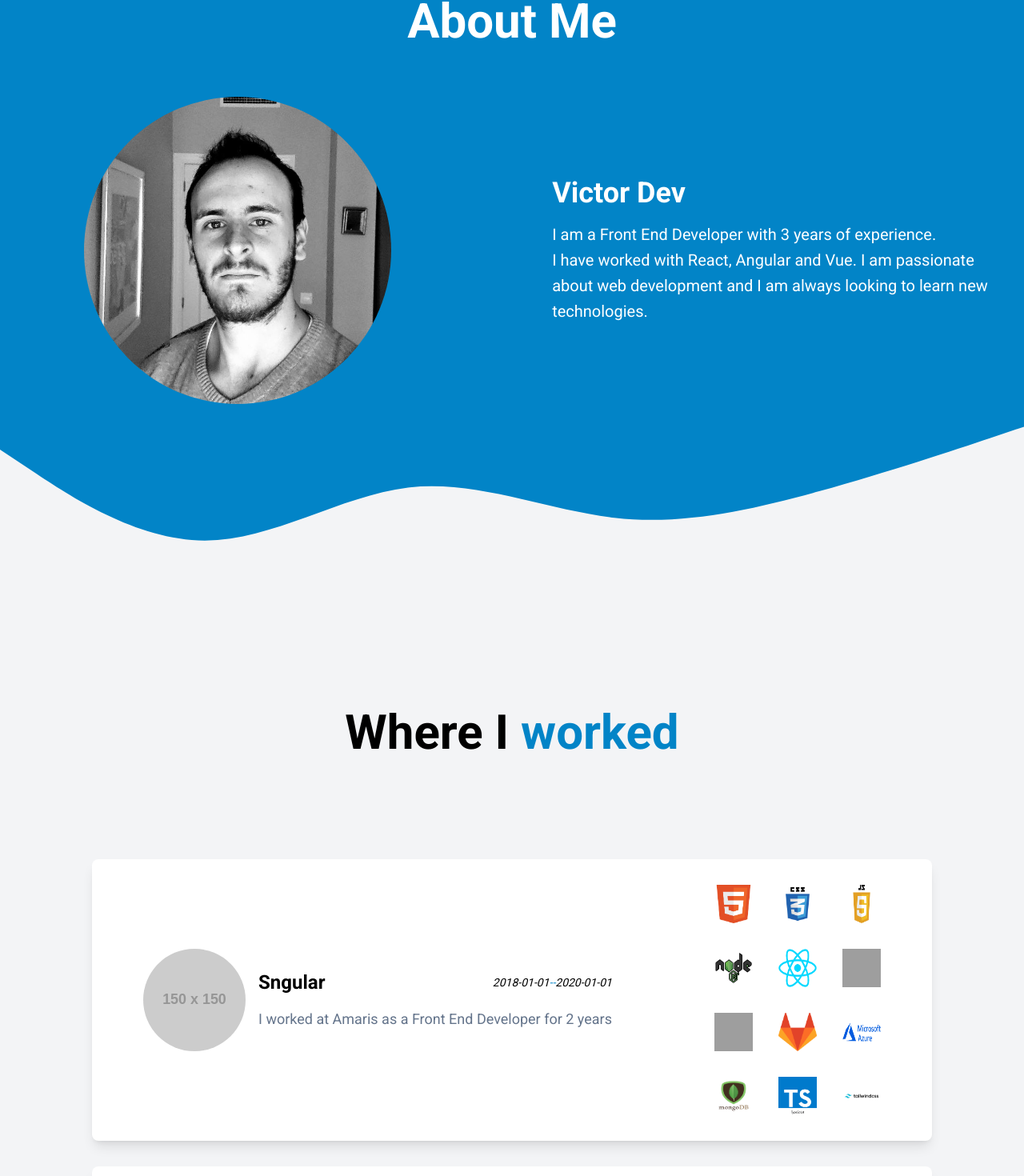
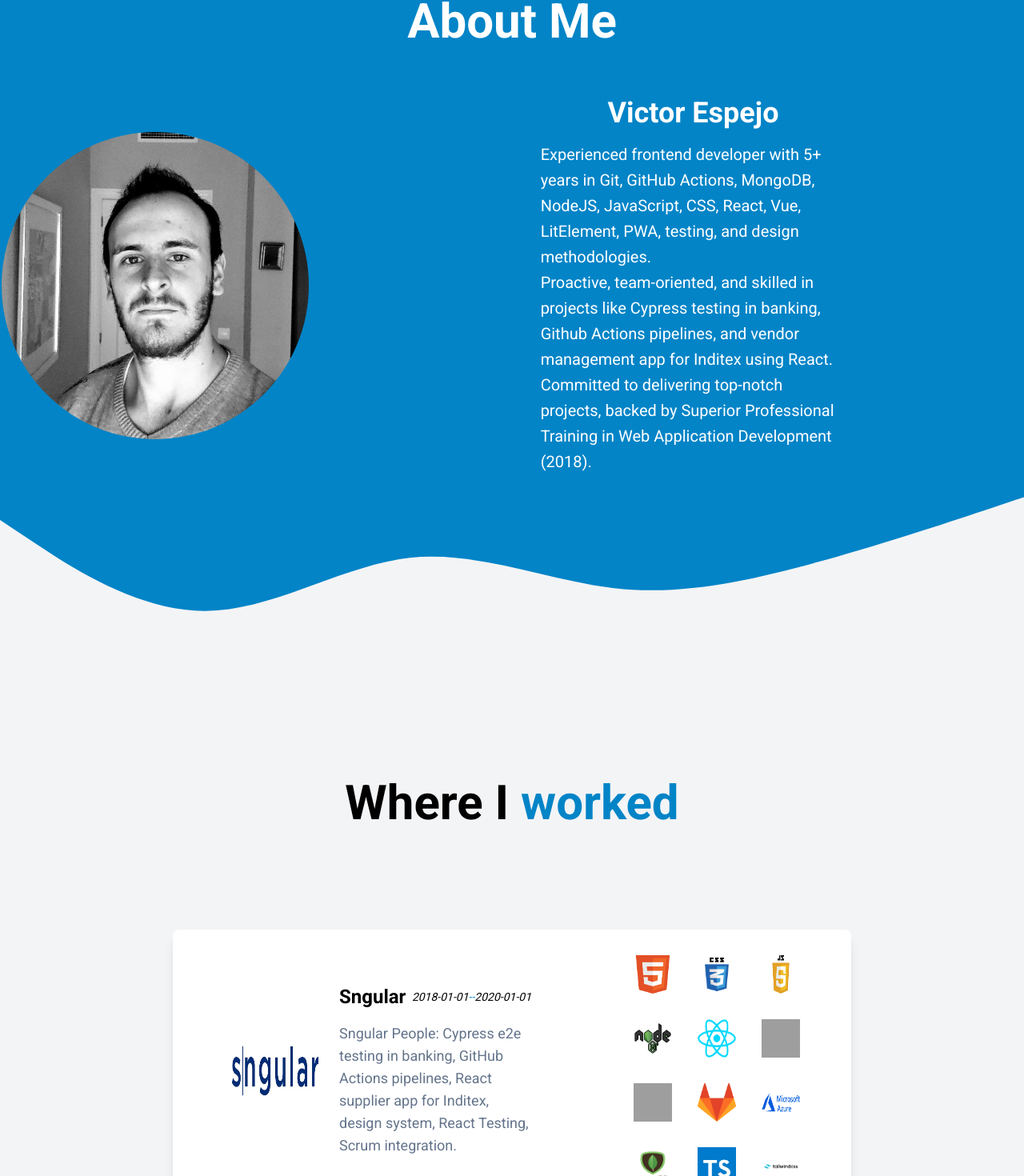
Before and after one commit to VictorEspejo/vicesp_porfolio, a React (Vite) app: page / in a window 1280 px wide. Shown: the part 1079-2549 px from the top of the page at 80% size. Built offline with nearby package versions, Linux system fonts and the light colour scheme; grey boxes are pictures that could not be loaded.

Commit message:
feat: fix texts and images

```diff
--- a/src/components/WorkCard/index.jsx
+++ b/src/components/WorkCard/index.jsx
@@ -8,11 +8,11 @@ export default function WorkCard({ title, description, image, tech, startDate, e
                 <img
                     src={image}
                     alt={title}
-                    className="h-32 object-cover rounded-full"
+                    className="h-32 object-cover rounded-full w-32 h-32 object-fill"
                 />
                 <div className="flex flex-col gap-4">
                     <h2 className="font-bold text-2xl flex justify-between items-center">{title} <span className="font-light text-sm italic">{startDate}<span className="text-sky-600">--</span>{endDate}</span></h2>
-                    <p className="text-lg text-slate-500 dark:text-slate-400">{description}</p>
+                    <p className="text-lg text-slate-500 dark:text-slate-400 w-60">{description}</p>
                 </div>
             </header>
             <section className="grid grid-cols-3 gap-8 ml-0 md:ml-32 mt-8 md:mt-0">
--- a/src/views/About/index.jsx
+++ b/src/views/About/index.jsx
@@ -12,18 +12,23 @@ export default function About() {
         </h1>
         <div className="flex flex-col gap-16 lg:flex-row wrap justify-center items-center ">
           <div className="flex justify-center w-full">
-          <img
-            src={VictorImage}
-            alt="Victor Dev"
-            className="w-96 h-96 object-cover rounded-full"
-          />
+            <img
+              src={VictorImage}
+              alt="Victor Dev"
+              className="w-96 h-96 object-cover rounded-full"
+            />
           </div>
-          <div className="flex flex-col justify-start text-white px-10 lg:px-8">
-            <h1 className="text-4xl font-bold">Victor Dev</h1>
-            <p className="text-xl mt-4 leading-8">
-              I am a Front End Developer with 3 years of experience.<br/> I have
-              worked with React, Angular and Vue. I am passionate about web
-              development and I am always looking to learn new technologies.
+          <div className="flex flex-col justify-center items-center text-white px-10 lg:px-8">
+            <h1 className="text-4xl font-bold">Victor Espejo</h1>
+            <p className="text-xl mt-4 leading-8 w-1/2">
+              Experienced frontend developer with 5+ years in Git, GitHub
+              Actions, MongoDB, NodeJS, JavaScript, CSS, React, Vue, LitElement,
+              PWA, testing, and design methodologies. <br/>Proactive, team-oriented,
+              and skilled in projects like Cypress testing in banking, Github
+              Actions pipelines, and vendor management app for Inditex using
+              React. Committed to delivering top-notch projects, backed by
+              Superior Professional Training in Web Application Development
+              (2018).
             </p>
           </div>
         </div>
--- a/src/views/Experience/index.jsx
+++ b/src/views/Experience/index.jsx
@@ -1,12 +1,14 @@
 import WorkCard from "../../components/WorkCard";
+import Sngularlogo from "@assets/images/sngular.jpg";
+import Amarislogo from "@assets/images/amaris.jpeg";
 
 const works = [
   {
     title: "Sngular",
-    description: "I worked at Amaris as a Front End Developer for 2 years",
+    description: "Sngular People: Cypress e2e testing in banking, GitHub Actions pipelines, React supplier app for Inditex, design system, React Testing, Scrum integration.",
     startDate: "2018-01-01",
     endDate: "2020-01-01",
-    image: "https://via.placeholder.com/150",
+    image: Sngularlogo,
     tech: [
       "html",
       "css",
@@ -24,10 +26,10 @@ const works = [
   },
   {
     title: "Amaris",
-    description: "I worked at Amaris as a Front End Developer for 2 years",
+    description: "Amaris Experience: LitElement banking website, web components methodologies, unit and e2e testing, responsive design, continuous integration and development.",
     startDate: "2018-01-01",
     endDate: "2020-01-01",
-    image: "https://via.placeholder.com/150",
+    image: Amarislogo,
     tech: ["html", "css", "js", "polymer", "webpack", "jira", "gitlab"],
   },
 ];
```
Also changed, not shown: src/assets/images/amaris.jpeg (added), src/assets/images/sngular.jpg (added).
